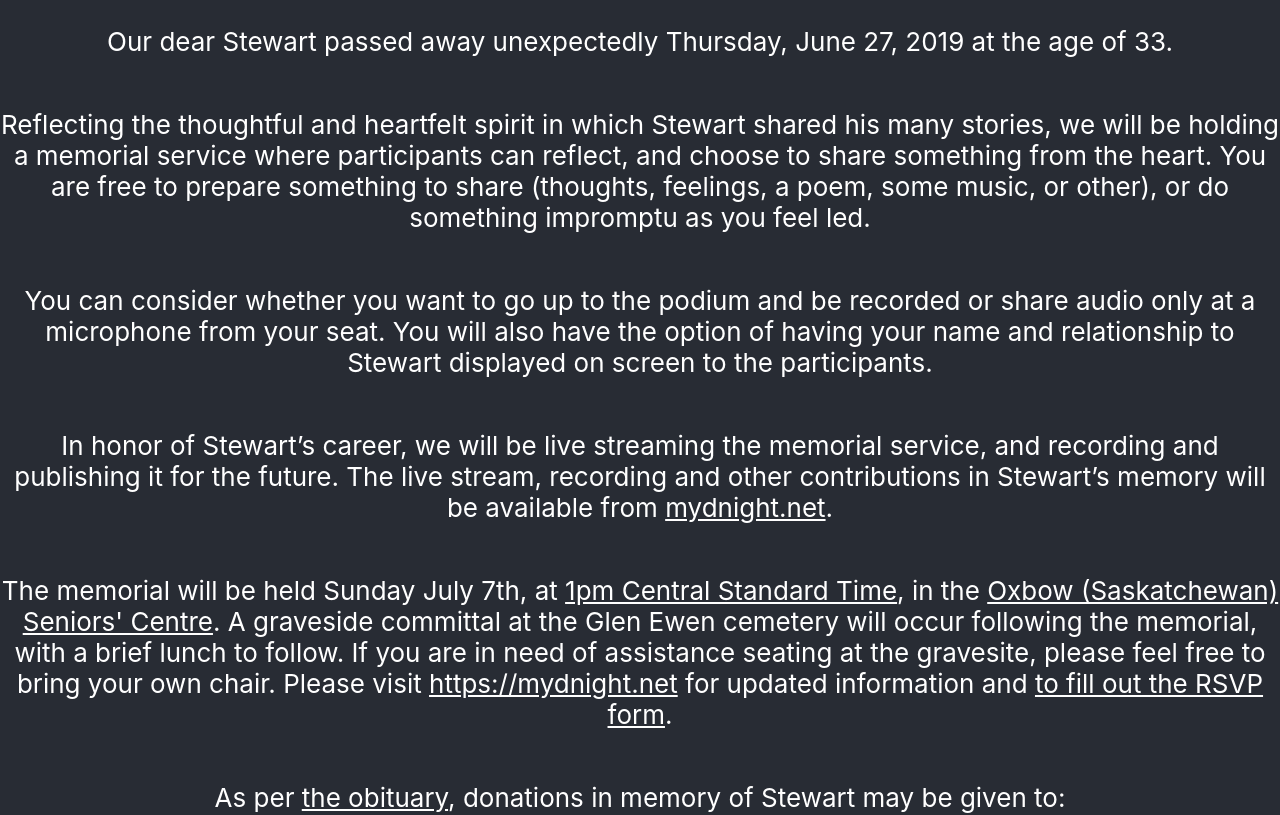
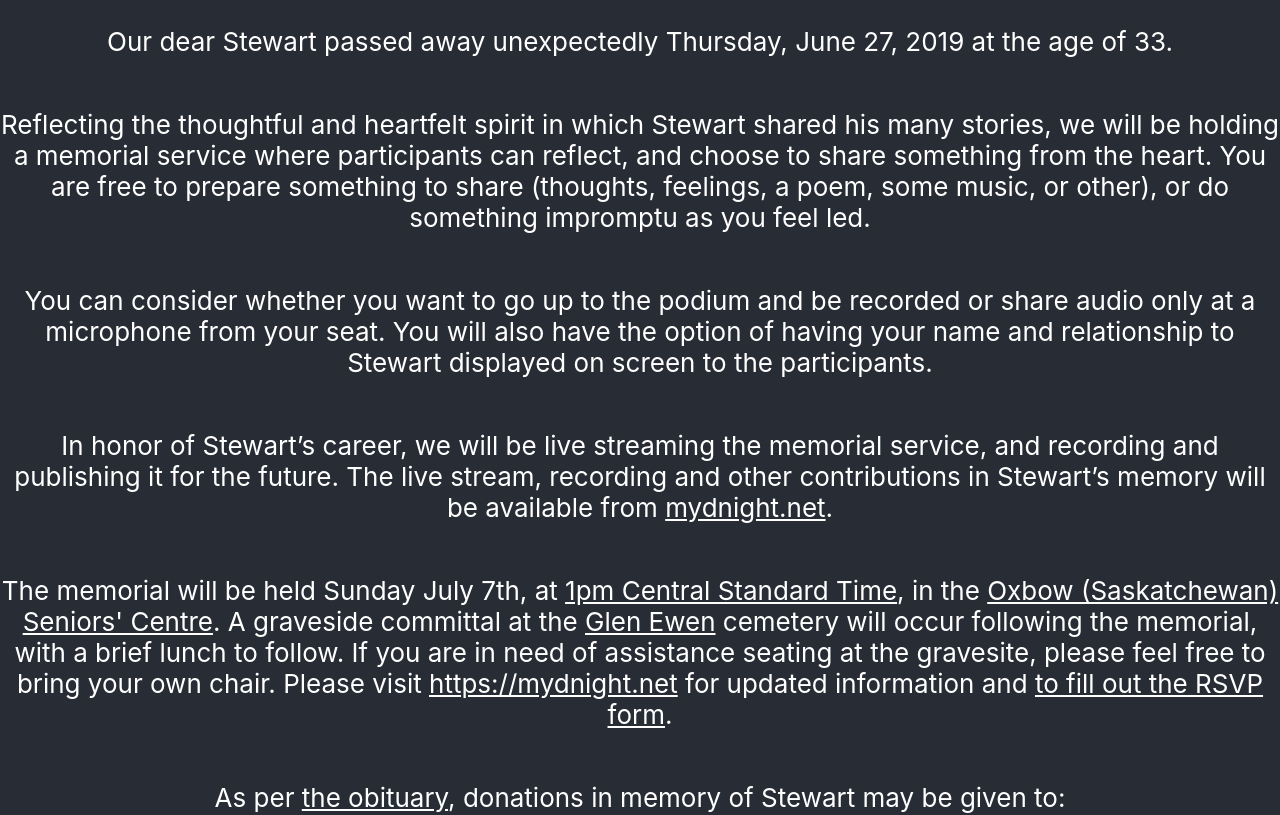
Before and after one commit to michaelfig/mydnight.net, a React (Create React App) app: page / in a window 1280 px wide. Shown: the top 815 px of the page. Built offline with nearby package versions, Linux system fonts and the light colour scheme.

Commit message:
Update cemetary link.

```diff
--- a/src/App.js
+++ b/src/App.js
@@ -21,11 +21,11 @@ and publishing it for the future. The live stream, recording and other contribut
 Stewart’s memory will be available from <a href="https://mydnight.net/">mydnight.net</a>.</p>
 
 <p>The memorial will be held Sunday July 7th, at <a target="_blank" href="http://www.timebie.com/std/cst.php?q=13">1pm Central Standard Time</a>,
-in the <a target="_blank" href="https://goo.gl/maps/9SdmvWqRDLo85dyz5">Oxbow (Saskatchewan) Seniors' Centre</a>. A graveside committal at the
-Glen Ewen cemetery will occur following the memorial, with a brief lunch to
+in the <a target="_blank" href="https://goo.gl/maps/9SdmvWqRDLo85dyz5">Oxbow (Saskatchewan) Seniors' Centre</a>. A graveside committal at
+the <a href="https://goo.gl/maps/ESmHqLmF5zjdME5S9">Glen Ewen</a> cemetery will occur following the memorial, with a brief lunch to
 follow. If you are in need of assistance seating at the gravesite, please feel
 free to bring your own chair.  Please
-visit <a href="https://mydnight.net">https://mydnight.net</a> for updated
+visit <a href="https://mydnight.net/">https://mydnight.net</a> for updated
 information and <a href="#rsvp">to fill out the RSVP form</a>.</p>
 
 <p>As per <a target="_blank" href="https://www.redpathfuneralhome.com/notices/Stewart-Berntson?fbclid=IwAR3WLUKxbXjvX7QA6i4QoTDGbrexUSV0_ZWnJDvi_d4nu40t9VwAF6Lqi-U">the obituary</a>,
```
